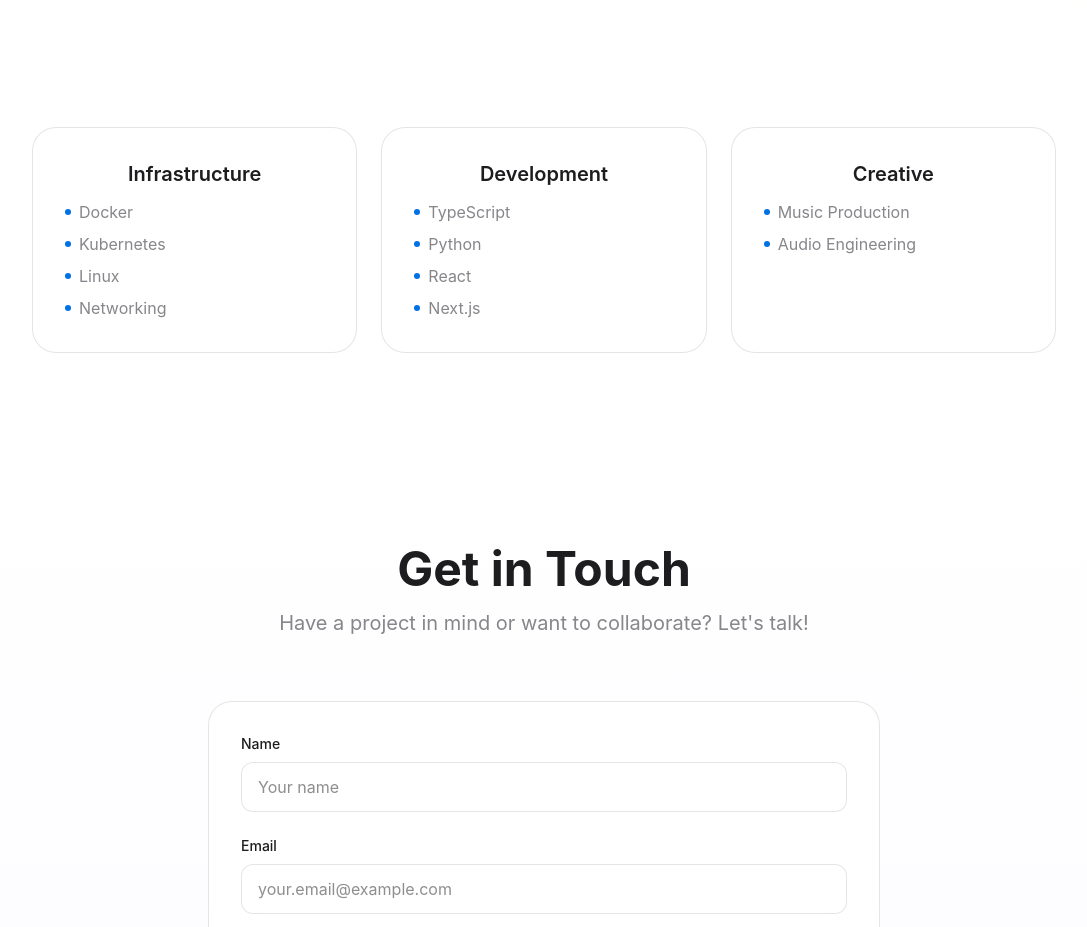
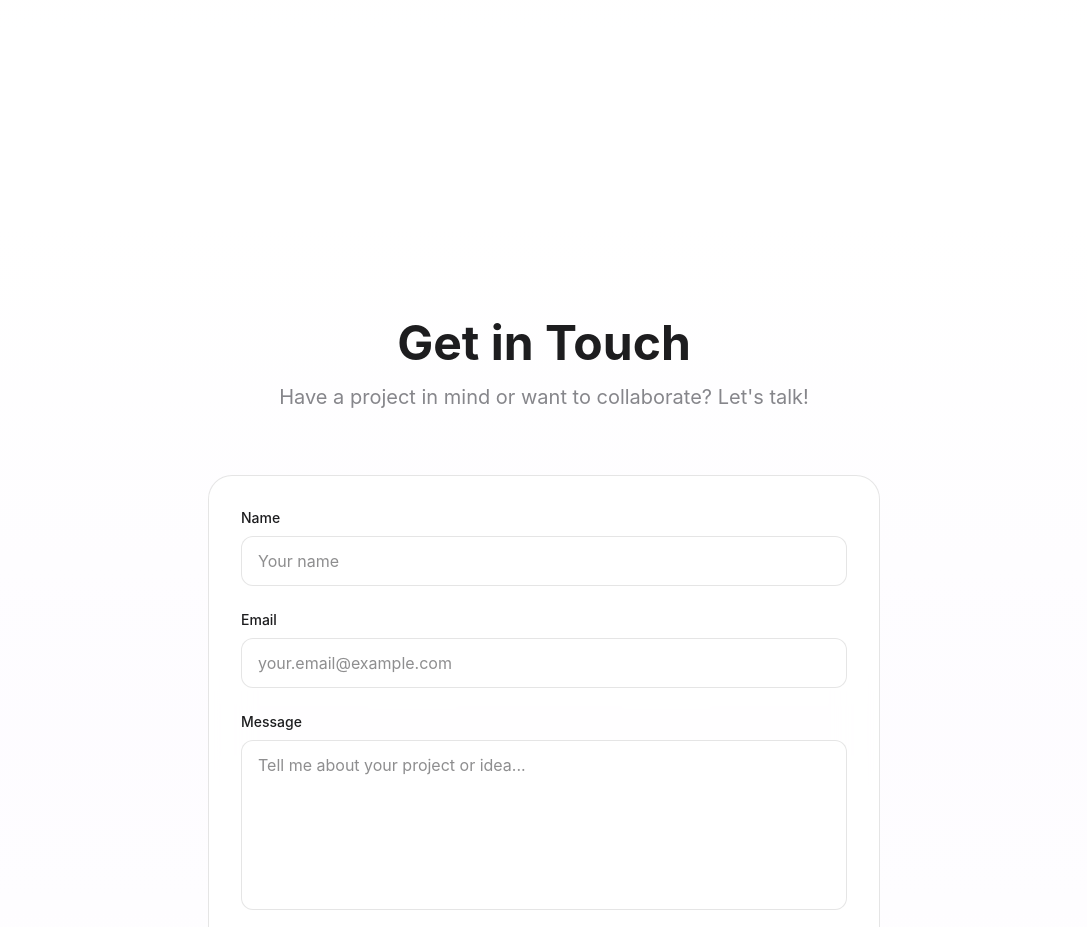
Before and after one commit to simpletim76/portfolio-site, a Next.js app: page / in a window 1280 px wide. Shown: the part 3920-4847 px from the top of the page, without its empty margins (96-1183 px from the left). Built offline with nearby package versions, Linux system fonts and the light colour scheme.

Commit message:
Remove skills grid from About section

```diff
--- a/components/sections/About.tsx
+++ b/components/sections/About.tsx
@@ -1,37 +1,11 @@
 'use client'
 
-import { motion } from 'framer-motion'
 import Section from '@/components/ui/Section'
-import Card from '@/components/ui/Card'
-
-const skills = [
-  { category: 'Infrastructure', items: ['Docker', 'Kubernetes', 'Linux', 'Networking'] },
-  { category: 'Development', items: ['TypeScript', 'Python', 'React', 'Next.js'] },
-  { category: 'Creative', items: ['Music Production', 'Audio Engineering'] },
-]
 
 export default function About() {
   return (
     <Section id="about">
       <div className="max-w-5xl mx-auto">
-        <div className="grid grid-cols-1 md:grid-cols-3 gap-6">
-          {skills.map((skill, index) => (
-            <Card key={skill.category} delay={index * 0.1} hover={false}>
-              <h3 className="text-xl font-semibold mb-3 text-center">{skill.category}</h3>
-              <ul className="space-y-2">
-                {skill.items.map((item) => (
-                  <li
-                    key={item}
-                    className="text-[var(--color-apple-gray)] flex items-center gap-2"
-                  >
-                    <span className="w-1.5 h-1.5 rounded-full bg-[var(--color-apple-blue)]" />
-                    {item}
-                  </li>
-                ))}
-              </ul>
-            </Card>
-          ))}
-        </div>
       </div>
     </Section>
   )
```
